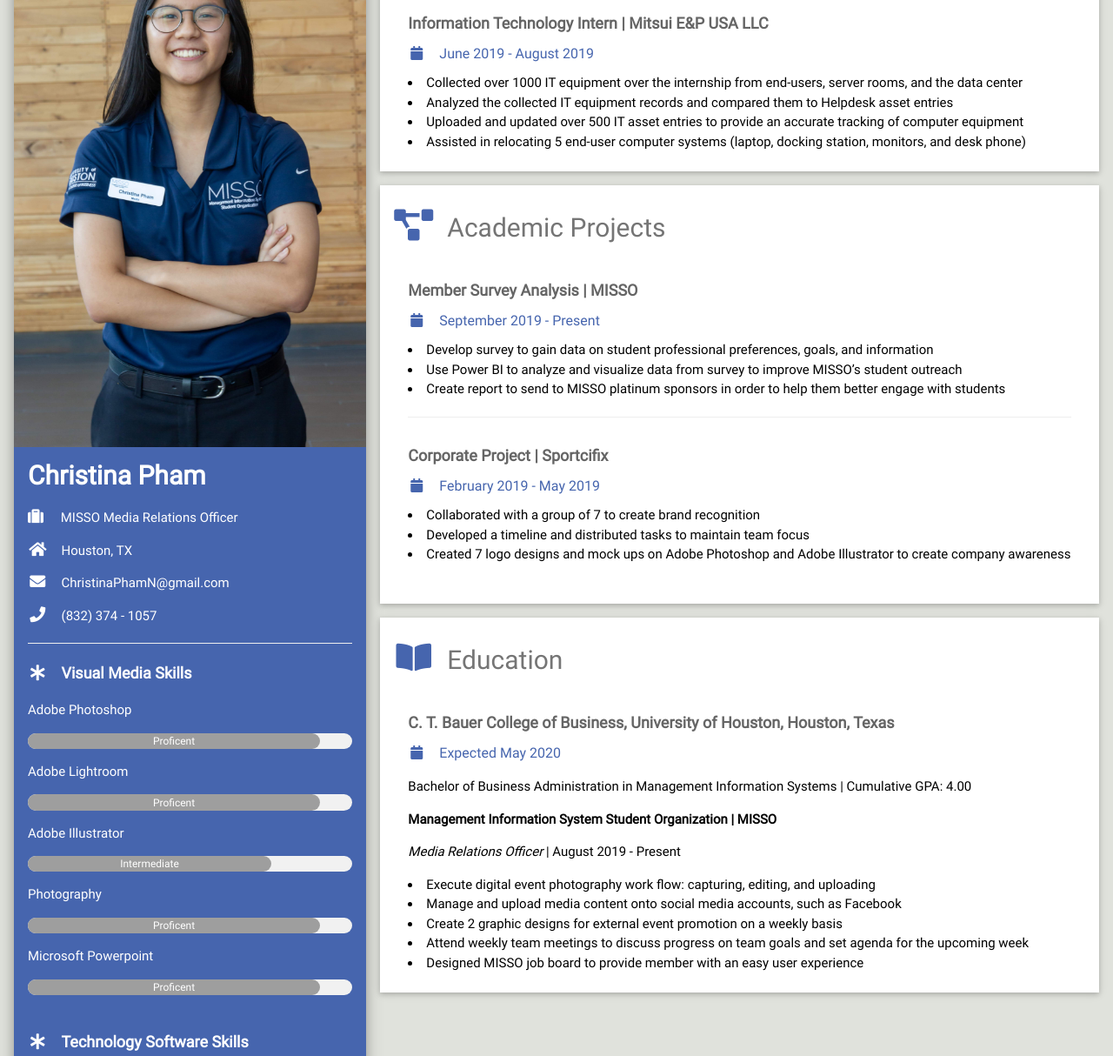
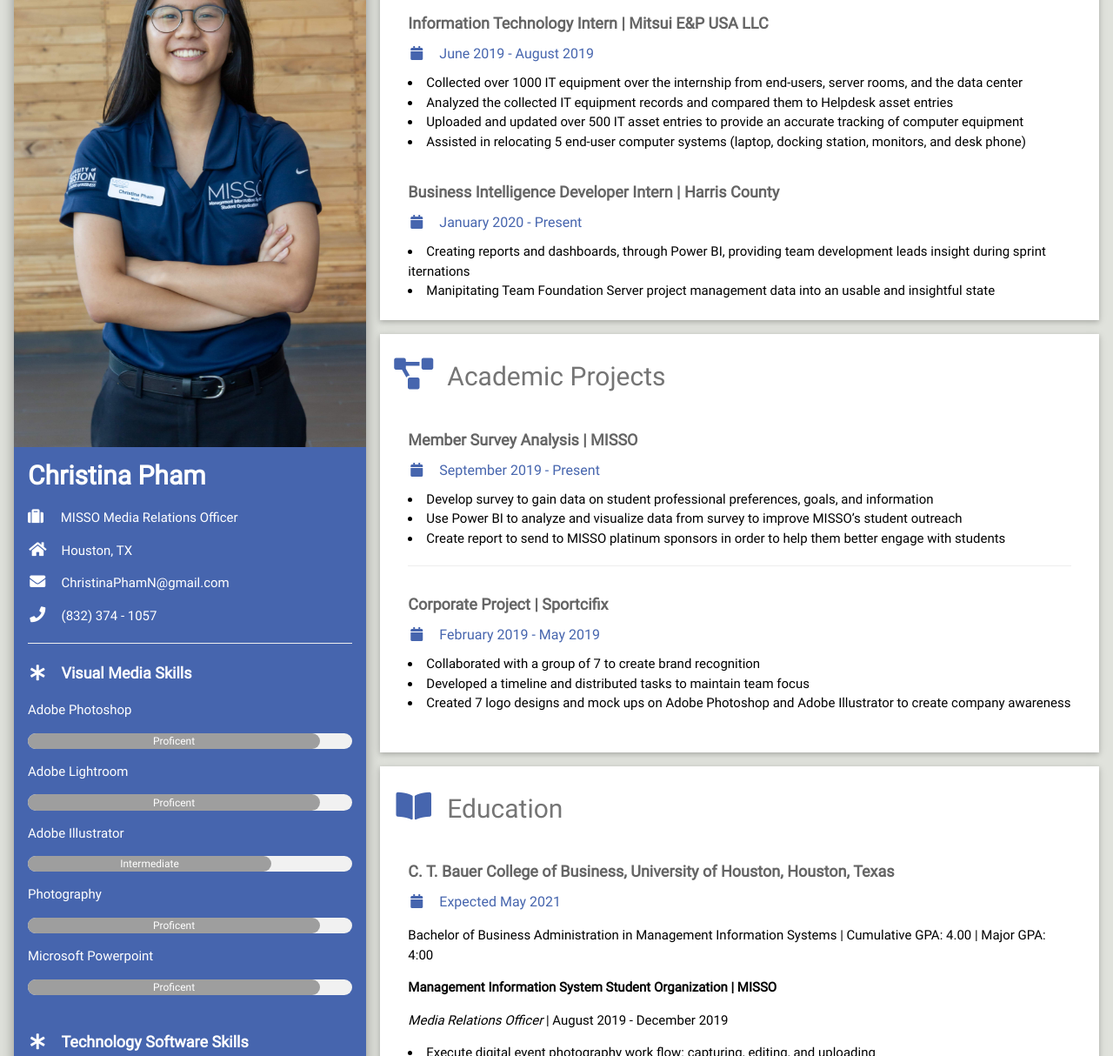
Before and after one commit to ChristinaPhamN/V1, a plain HTML site: page index.html in a window 1280 px wide. Shown: the part 110-1324 px from the top of the page at 87% size. Drawn offline with Linux system fonts and the light colour scheme.

Commit message:
Update index.html

```diff
--- a/index.html
+++ b/index.html
@@ -115,7 +115,19 @@ html,body,h1,h2,h3,h4,h5,h6 {font-family: "Roboto", sans-serif}
 			<li>Assisted in relocating 5 end-user computer systems (laptop, docking station, monitors, and desk phone)</li>
 		<br />
         </div>
+
+		        <div class="w3-container">
+          <h5 class="w3-opacity"><b>Business Intelligence Developer Intern | Harris County</b></h5>
+          <h6 class="w3-text-christina-blue"><i class="fa fa-calendar fa-fw w3-margin-right"></i>January 2020 - Present</span></h6>
+			<li>Creating reports and dashboards, through Power BI, providing team development leads insight during sprint iternations</li>
+			<li>Manipitating Team Foundation Server project management data into an usable and insightful state</li>
+		<br/>
+        </div>
+
       </div>
+
+
+
 
       <div class="w3-container w3-card w3-white w3-margin-bottom">
         <h2 class="w3-text-grey w3-padding-16"><i class="fa fa-project-diagram fa-fw w3-margin-right w3-xxlarge w3-text-christina-blue"></i>Academic Projects</h2>
@@ -142,11 +154,11 @@ html,body,h1,h2,h3,h4,h5,h6 {font-family: "Roboto", sans-serif}
         <h2 class="w3-text-grey w3-padding-16"><i class="fa fa-book-open fa-fw w3-margin-right w3-xxlarge w3-text-christina-blue"></i>Education</h2>
         <div class="w3-container">
           <h5 class="w3-opacity"><b>C. T. Bauer College of Business, University of Houston, Houston, Texas</b></h5>
-          <h6 class="w3-text-christina-blue"><i class="fa fa-calendar fa-fw w3-margin-right"></i>Expected May 2020</h6>
-          <p>Bachelor of Business Administration in Management Information Systems | Cumulative GPA: 4.00</p>
+          <h6 class="w3-text-christina-blue"><i class="fa fa-calendar fa-fw w3-margin-right"></i>Expected May 2021</h6>
+          <p>Bachelor of Business Administration in Management Information Systems | Cumulative GPA: 4.00 | Major GPA: 4:00</p>
 
 		  <p><strong>Management Information System Student Organization | MISSO</strong></p>
-		  <p><em>Media Relations Officer</em> | August 2019 - Present</p>
+		  <p><em>Media Relations Officer</em> | August 2019 - December 2019</p>
 		  <li>Execute digital event photography work flow: capturing, editing, and uploading</li>
 		  <li>Manage and upload media content onto social media accounts, such as Facebook</li>
 		  <li>Create 2 graphic designs for external event promotion on a weekly basis</li>
@@ -167,9 +179,9 @@ html,body,h1,h2,h3,h4,h5,h6 {font-family: "Roboto", sans-serif}
 </div>
 
 <footer class="w3-container w3-christina-blue w3-center w3-margin-top">
-  <p>Find me on LinkedIn.</p>
+  <p>Get in Touch!</p>
   <a href="https://www.linkedin.com/in/christinaphamn/"><i class="fab fa-linkedin"</a></i>
-  <p>Powered by <a href="https://www.w3schools.com/w3css/default.asp" target="_blank">w3.css</a></p>
+  < href = ""><i la
 </footer>
 
 </body>
```
